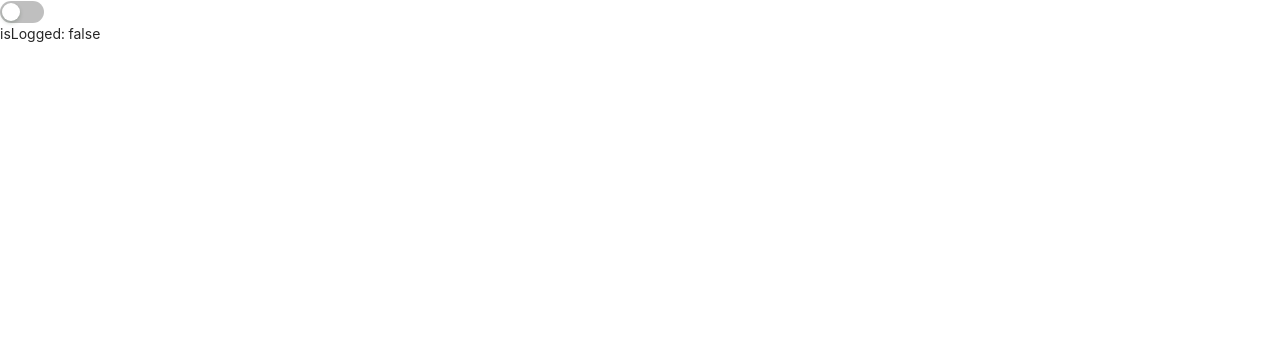
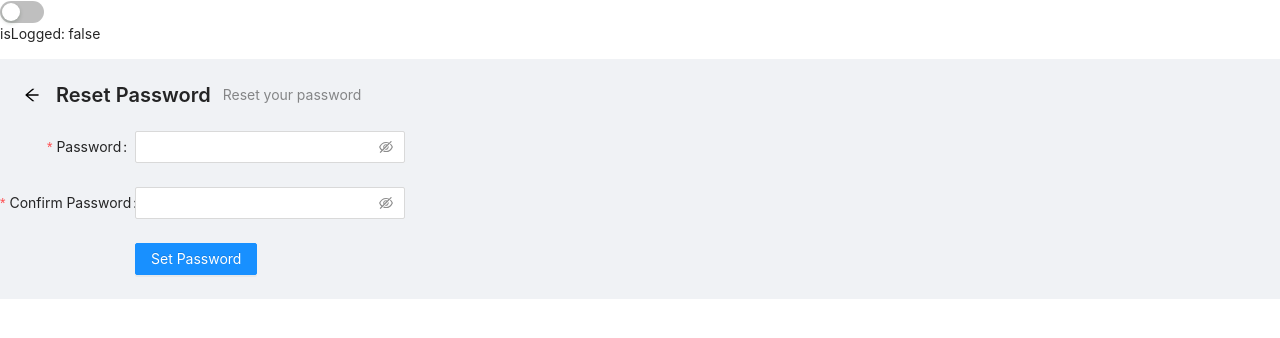
Before and after one commit to antoineGH/sayhello, a React (Create React App) app: page /reset in a window 1280 px wide. Before the commit this address had no page. Shown: the top 338 px of the page. Built offline with nearby package versions, Linux system fonts and the light colour scheme.

Commit message:
reset and forgot password forms

```diff
--- a/src/forms/forgotForm/ForgotForm.tsx
+++ b/src/forms/forgotForm/ForgotForm.tsx
@@ -1,8 +1,12 @@
 import { Button, Form, Input } from 'antd'
+import { useNavigate } from 'react-router'
 
 const ForgotForm = () => {
+	const navigate = useNavigate()
+
 	const onFinish = (values: any) => {
 		console.log('Success:', values)
+		navigate('/reset')
 	}
 
 	const onFinishFailed = (errorInfo: any) => {
--- /dev/null
+++ b/src/forms/resetForm/ResetForm.tsx
@@ -0,0 +1,62 @@
+import { Button, Form, Input } from 'antd'
+
+const ResetForm = () => {
+	const onFinish = (values: any) => {
+		console.log('Success:', values)
+	}
+
+	const onFinishFailed = (errorInfo: any) => {
+		console.log('Failed:', errorInfo)
+	}
+
+	return (
+		<Form
+			name='basic'
+			labelCol={{ span: 8 }}
+			wrapperCol={{ span: 16 }}
+			initialValues={{ remember: true }}
+			onFinish={onFinish}
+			onFinishFailed={onFinishFailed}
+			autoComplete='off'>
+			<Form.Item
+				name='password'
+				label='Password'
+				rules={[
+					{
+						required: true,
+						message: 'Please input your password!',
+					},
+				]}
+				hasFeedback>
+				<Input.Password />
+			</Form.Item>
+			<Form.Item
+				name='confirm'
+				label='Confirm Password'
+				dependencies={['password']}
+				hasFeedback
+				rules={[
+					{
+						required: true,
+						message: 'Please confirm your password!',
+					},
+					({ getFieldValue }) => ({
+						validator(_, value) {
+							if (!value || getFieldValue('password') === value) {
+								return Promise.resolve()
+							}
+							return Promise.reject(new Error('The two passwords that you entered do not match!'))
+						},
+					}),
+				]}>
+				<Input.Password />
+			</Form.Item>
+			<Form.Item wrapperCol={{ offset: 8, span: 16 }}>
+				<Button type='primary' htmlType='submit'>
+					Set Password
+				</Button>
+			</Form.Item>
+		</Form>
+	)
+}
+export default ResetForm
--- /dev/null
+++ b/src/pages/Reset.tsx
@@ -0,0 +1,30 @@
+import { Col, PageHeader, Row } from 'antd'
+import ResetForm from 'forms/resetForm/ResetForm'
+import useTitle from 'hooks/useTitle'
+import { useNavigate } from 'react-router'
+
+const Reset = () => {
+	const navigate = useNavigate()
+	useTitle('Reset')
+	return (
+		<>
+			<Row>
+				<Col>
+					<PageHeader
+						className='site-page-header'
+						onBack={() => navigate('/reset')}
+						title='Reset Password'
+						subTitle='Reset your password'
+					/>
+				</Col>
+			</Row>
+			<Row>
+				<Col>
+					<ResetForm />
+				</Col>
+			</Row>
+		</>
+	)
+}
+
+export default Reset
--- a/src/routes.tsx
+++ b/src/routes.tsx
@@ -8,6 +8,7 @@ import Quiz from 'pages/Quiz'
 import Login from 'pages/Login'
 import Register from 'pages/Register'
 import Forgot from 'pages/Forgot'
+import Reset from 'pages/Reset'
 
 const routes = (isLogged: Boolean) => [
 	{
@@ -28,6 +29,7 @@ const routes = (isLogged: Boolean) => [
 			{ path: 'login', element: <Login /> },
 			{ path: 'register', element: <Register /> },
 			{ path: 'forgot', element: <Forgot /> },
+			{ path: 'reset', element: <Reset /> },
 			{ path: '/', element: <Navigate to='/login' /> },
 		],
 	},
```
